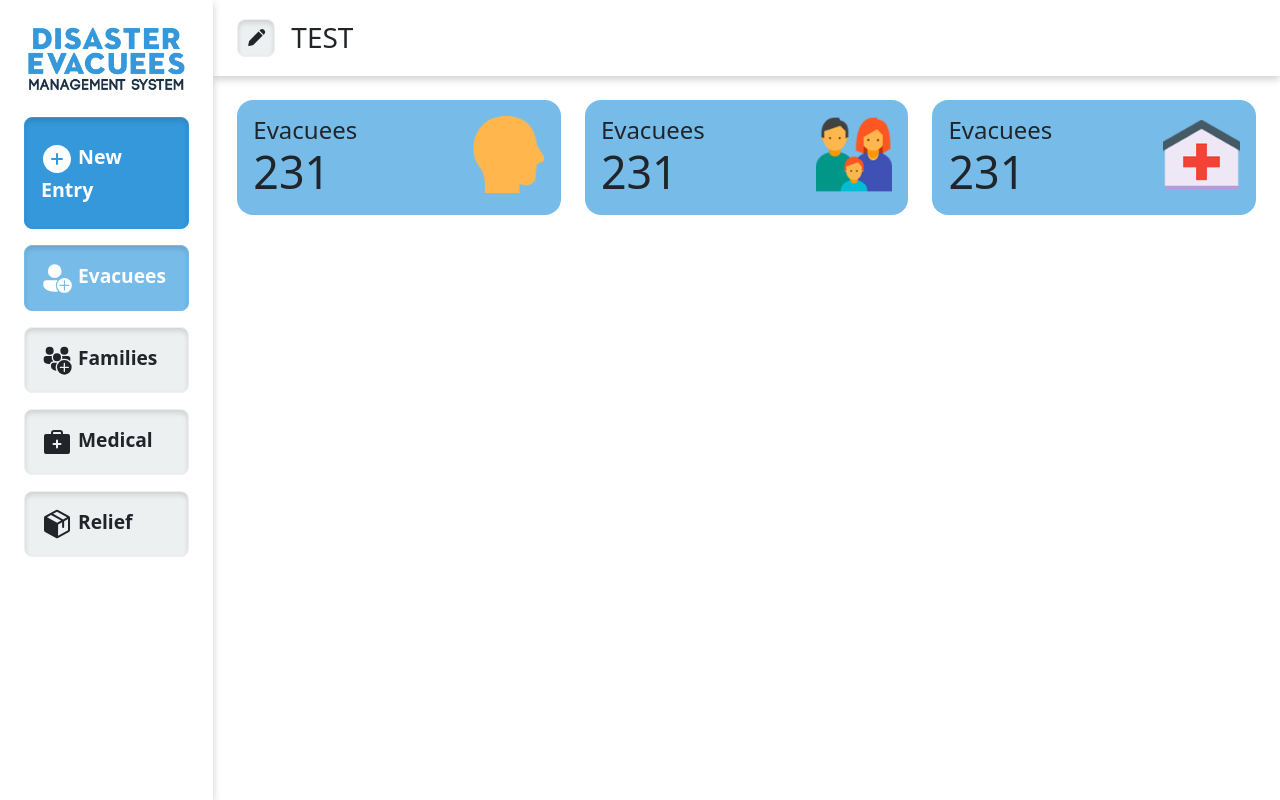
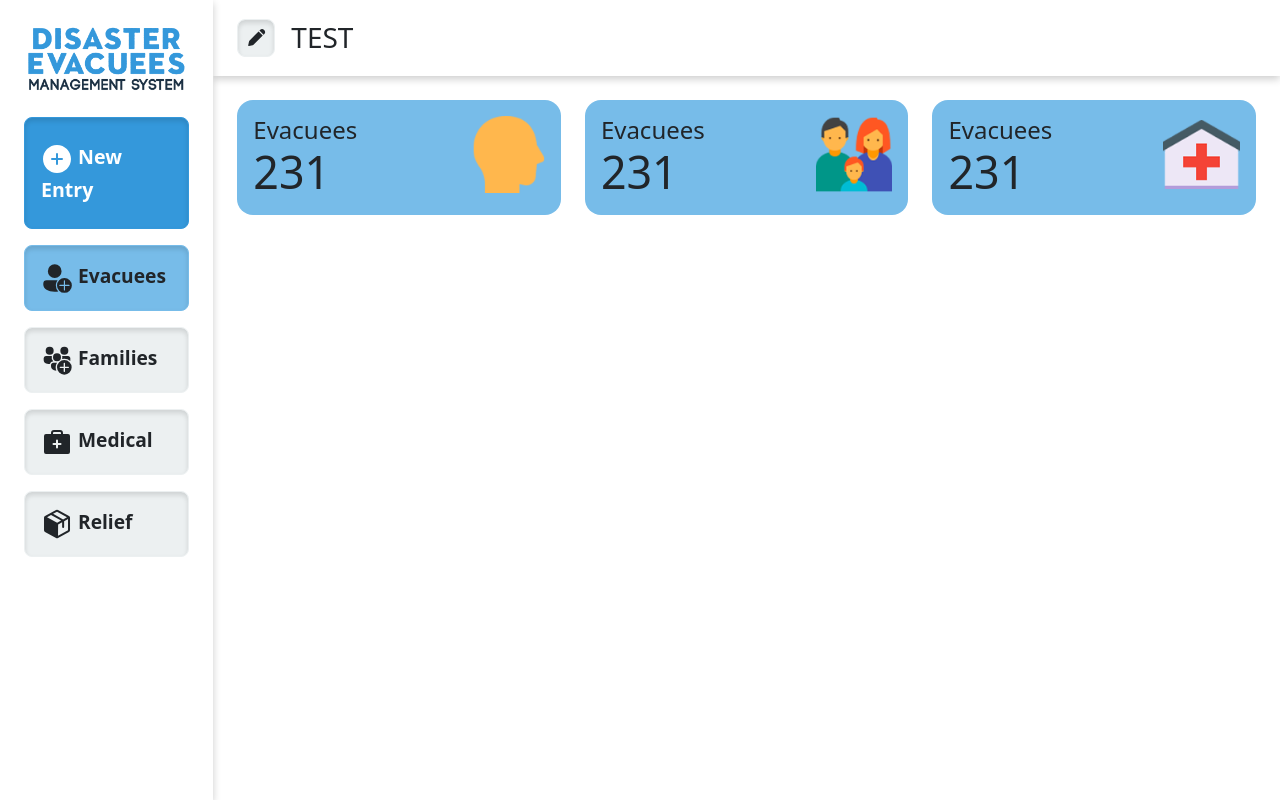
Before and after one commit to iooosef/dems, a Vue app: page / in a window 1280 px wide. Built offline with nearby package versions, Linux system fonts and the light colour scheme.

Commit message:
Changed color of btn with secondary color to black

```diff
--- a/src/assets/styles/mainstyles.scss
+++ b/src/assets/styles/mainstyles.scss
@@ -6,7 +6,7 @@
 @each $name, $current-color in $palette-dems-colors {
     .btn-dems-#{$name} {
         --bs-btn-font-weight: 600;
-        @if $name != "light" {
+        @if $name != "light" and $name != "secondary" {
             --bs-btn-color: var(--bs-white);
         }
         --bs-btn-bg: #{$current-color};
```
